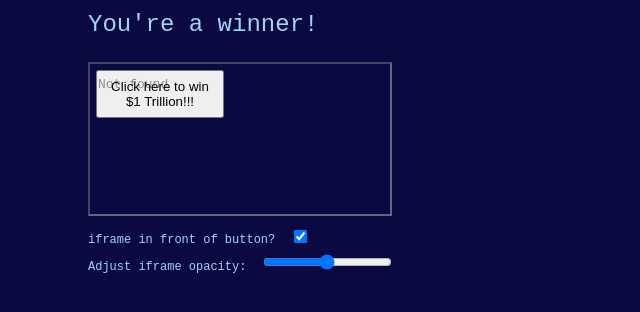
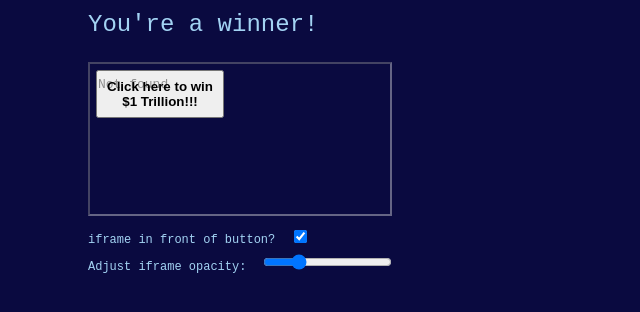
Before and after one commit to ptraunf/clickjacking-demo, a website: page attacker/index.html in a window 1280 px wide. Shown: the part 252-564 px from the top of the page, 0-640 px from the left. Drawn offline with Linux system fonts and the light colour scheme.

Commit message:
bold button text; readme

```diff
--- a/attacker/index.html
+++ b/attacker/index.html
@@ -29,6 +29,7 @@
         }
 
         #bait-button {
+            font-weight: bold;
             position: absolute;
             z-index: 1;
             margin-top: 1vmin;
@@ -49,7 +50,7 @@
             font-size: small;
         }
     </style>
-    <title>iframe demos</title>
+    <title>Clickjack Attack</title>
 </head>
 <body>
 <noscript>You need to enable JavaScript to run this app.</noscript>
@@ -73,7 +74,7 @@
         </div>
         <div>
             <label for="opacity-slider">Adjust iframe opacity:</label>
-            <input type="range" min=".0001" max="1" step=".01" class="slider" id="opacity-slider">
+            <input type="range" min=".0001" value=".25" max="1" step=".01" class="slider" id="opacity-slider">
         </div>
     </div>
 </div>
```
Also changed, not shown: README.md.
